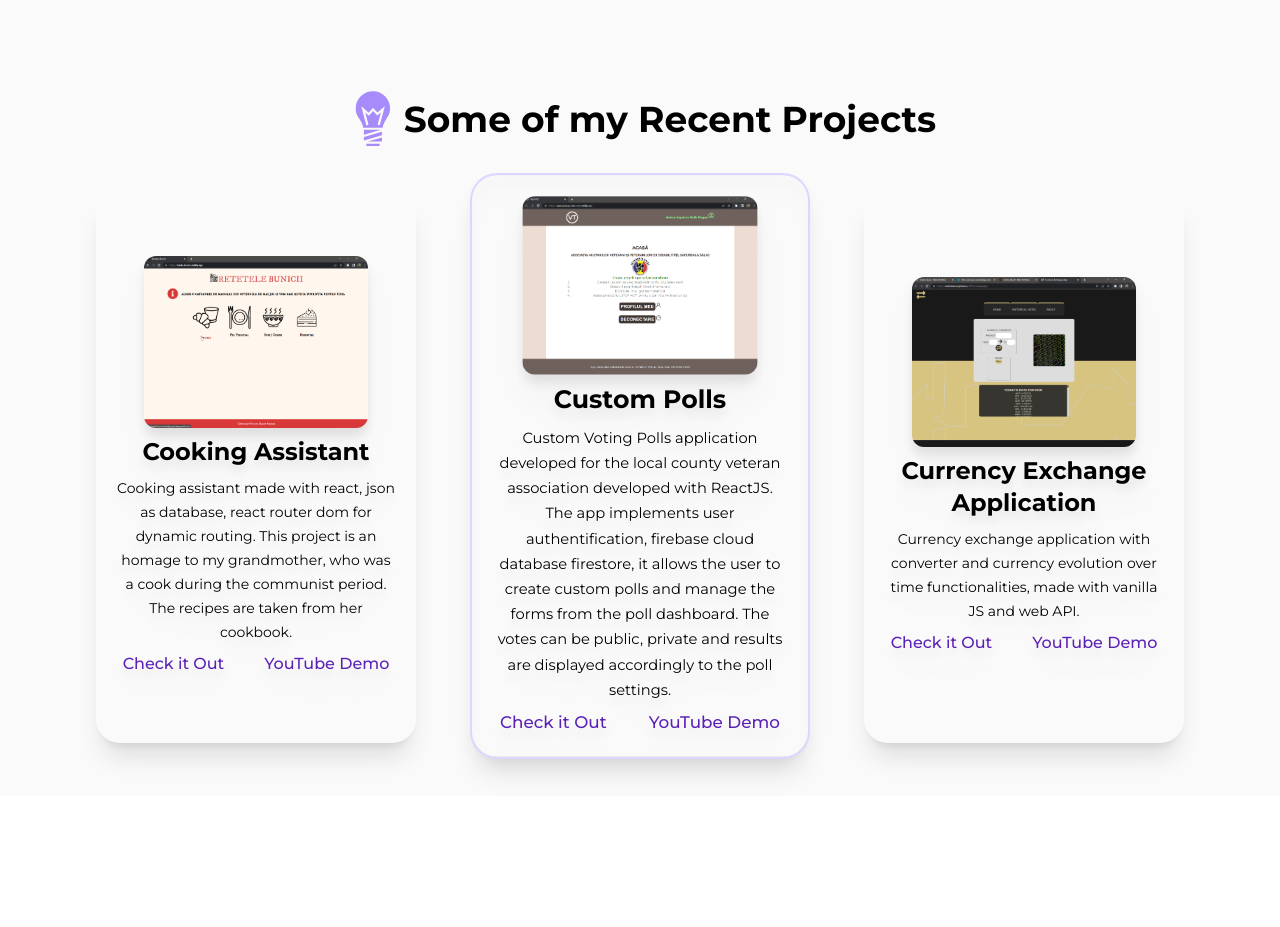
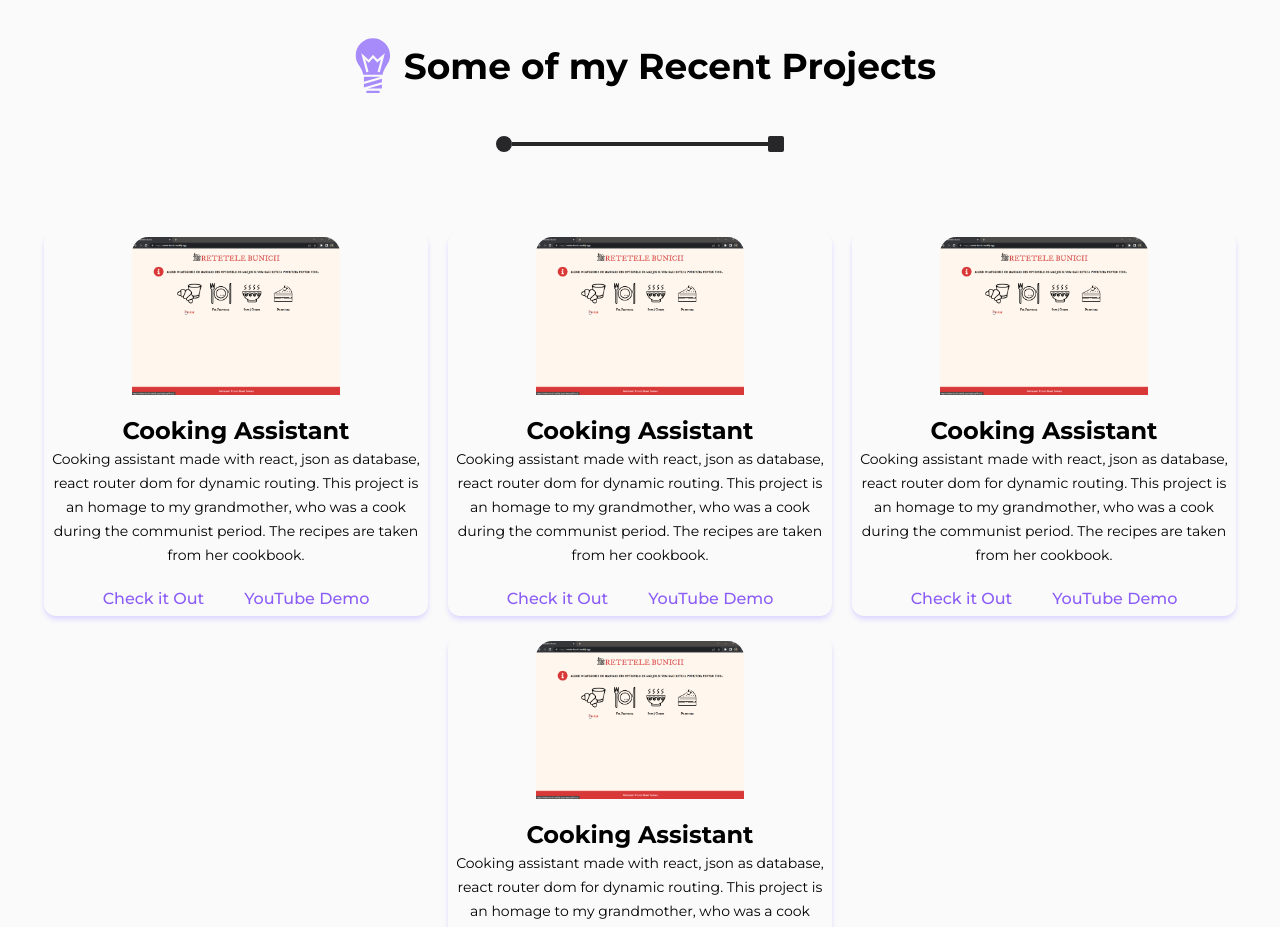
Before and after one commit to andreiBarut/minimalist-web-portfolio, a React (Vite) app: page / in a window 1280 px wide. Shown: the part 1860-2787 px from the top of the page. Before the commit the page ends 2696 px from the top, so only its background shows below. Built offline with nearby package versions, Linux system fonts and the light colour scheme; a web font is replaced by a local one.

Commit message:
refactored projects section

```diff
--- a/src/components/Navbar.jsx
+++ b/src/components/Navbar.jsx
@@ -8,9 +8,11 @@ const Navbar = () => {
 	const [menuPosition, setMenuPosition] = useState("translateX(200%)");
 	const [skew, setSkew] = useState("skew(0deg");
 	const [menuColor, setMenuColor] = useState("black");
+
+	//MOBILE NAV COMPONENT
 	const mobileNav = (
 		<div
-			className="z-40 fixed right-0 bg-violet-500 h-full w-1/2 lg:hidden"
+			className="z-40 fixed right-0 filter backdrop-blur-2xl bg-violet-500 h-full w-1/2 lg:hidden"
 			style={{
 				transform: `${menuPosition}`,
 				transitionProperty: "all",
@@ -43,7 +45,7 @@ const Navbar = () => {
 		</div>
 	);
 
-	const handleClick = (e) => {
+	const handleClick = () => {
 		if (isClicked === false) {
 			setIsClicked(true);
 			setMenuPosition("translateX(0%)");
--- a/src/pages/About.jsx
+++ b/src/pages/About.jsx
@@ -2,11 +2,11 @@ import aboutPicture from "../assets/about-picture-removebg.png";
 import { RiFileInfoFill } from "react-icons/ri";
 const About = () => {
 	return (
-		<div className="about-container flex flex-col-reverse items-center md:flex-row justify-center h-screen  p-0  lg:p-52 gap-10 md:gap-20 lg:gap-32 relative mb-32">
+		<div className="about-container flex flex-col-reverse items-center md:flex-row justify-center h-screen  p-0  lg:p-0 xl:p-20 gap-10 md:gap-10 lg:gap-0 xl:gap-20 relative mb-32">
 			<section className="w-full md:w-1/2 flex justify-center flex-col text-sm items-center">
 				<img
 					src={aboutPicture}
-					className="hidden lg:block sm:w-52 md:w-72 lg:w-96"
+					className="hidden xl:block sm:w-52 md:w-72 lg:w-96"
 					alt="about photo"
 				/>
 				{/* <p className="font-bold ">Skills</p> */}
--- a/src/pages/Projects.jsx
+++ b/src/pages/Projects.jsx
@@ -5,91 +5,124 @@ import { GiLightBulb } from "react-icons/gi";
 
 const Projects = () => {
 	return (
-		<div className="projects-container h-max lg:h-screen flex flex-col justify-center items-center mb-10">
+		<div className="projects-container h-max flex flex-col justify-center items-center mb-10">
 			<h1 className="text-4xl font-bold p-10 flex justify-center items-center">
 				<GiLightBulb className="text-6xl text-violet-400 animate-pulse" />
 				Some of my Recent Projects{" "}
 			</h1>
-			<section className="flex justify-center gap-10 lg:gap-16 flex-wrap flex-col lg:flex-row">
-				<article className="flex flex-col justify-center items-center gap-2 w-96 lg:w-1/4 p-5 drop-shadow-xl shadow-xl border-zinc-300 rounded-3xl">
+			<div className="hidden lg:flex items-center md:flex mb-20">
+				<div className="w-4 h-4 rounded-full bg-zinc-800"></div>
+				<div className="w-64 h-1 bg-zinc-800"></div>
+				<div className="w-4 h-4 rounded-sm bg-zinc-800"></div>
+			</div>
+			<section className=" flex flex-row flex-wrap justify-center items-center gap-5">
+				<article className="w-96  shadow-md shadow-violet-200 flex text-center flex-col justify-center items-center rounded-xl h-96">
 					<img
 						src={grandmasRecipes}
-						className=" rounded-xl w-56"
+						className="rounded-t-2xl w-52 "
 						alt="project image"
 					/>
-					<h2 className=" text-2xl font-bold text-center">Cooking Assistant</h2>
+					<h2 className=" text-2xl font-bold text-center mt-5">Cooking Assistant</h2>
 
 					<p className="flex flex-wrap text-sm mx-auto text-center leading-6 ">
 						Cooking assistant made with react, json as database, react router dom for
 						dynamic routing. This project is an homage to my grandmother, who was a
 						cook during the communist period. The recipes are taken from her cookbook.
 					</p>
-					<div className="flex flex-row gap-10">
+					<div className="flex flex-row gap-10 justify-center mt-5">
 						<a
 							href="/"
-							className="hover:scale-125  text-violet-800 font-medium transition-all"
+							className="hover:scale-125  text-violet-500 font-medium transition-all"
 						>
 							Check it Out
 						</a>
 						<a
 							href="/"
-							className="hover:scale-125 text-violet-800 font-medium  transition-all"
+							className="hover:scale-125 text-violet-500 font-medium  transition-all"
 						>
 							YouTube Demo
 						</a>
 					</div>
 				</article>
-				<article className="flex flex-col transform scale-105 justify-center items-center ring-2 ring-violet-200 gap-2 w-96 lg:w-1/4 p-5 drop-shadow-xl shadow-xl border-zinc-300 rounded-3xl">
-					<img src={voteVTO} className=" rounded-xl w-56" alt="project image" />
-					<h2 className=" text-2xl font-bold text-center">Custom Polls</h2>
+				<article className="w-96  shadow-md shadow-violet-200 flex text-center flex-col justify-center items-center rounded-xl    h-96">
+					<img
+						src={grandmasRecipes}
+						className="rounded-t-2xl w-52 "
+						alt="project image"
+					/>
+					<h2 className=" text-2xl font-bold text-center mt-5">Cooking Assistant</h2>
 
 					<p className="flex flex-wrap text-sm mx-auto text-center leading-6 ">
-						Custom Voting Polls application developed for the local county veteran
-						association developed with ReactJS. The app implements user
-						authentification, firebase cloud database firestore, it allows the user to
-						create custom polls and manage the forms from the poll dashboard. The
-						votes can be public, private and results are displayed accordingly to the
-						poll settings.
+						Cooking assistant made with react, json as database, react router dom for
+						dynamic routing. This project is an homage to my grandmother, who was a
+						cook during the communist period. The recipes are taken from her cookbook.
 					</p>
-					<div className="flex flex-row gap-10">
+					<div className="flex flex-row gap-10 justify-center mt-5">
 						<a
 							href="/"
-							className="hover:scale-125  text-violet-800 font-medium transition-all"
+							className="hover:scale-125  text-violet-500 font-medium transition-all"
 						>
 							Check it Out
 						</a>
 						<a
 							href="/"
-							className="hover:scale-125 text-violet-800 font-medium  transition-all"
+							className="hover:scale-125 text-violet-500 font-medium  transition-all"
 						>
 							YouTube Demo
 						</a>
 					</div>
 				</article>
-				<article className="flex flex-col justify-center items-center gap-2 w-96 lg:w-1/4 p-5 drop-shadow-xl shadow-xl border-zinc-300 rounded-3xl">
+				<article className="w-96  shadow-md shadow-violet-200 flex text-center flex-col justify-center items-center rounded-xl    h-96">
 					<img
-						src={currencyExchange}
-						className=" rounded-xl w-56"
+						src={grandmasRecipes}
+						className="rounded-t-2xl w-52 "
 						alt="project image"
 					/>
-					<h2 className=" text-2xl font-bold text-center">
-						Currency Exchange Application
-					</h2>
+					<h2 className=" text-2xl font-bold text-center mt-5">Cooking Assistant</h2>
 
 					<p className="flex flex-wrap text-sm mx-auto text-center leading-6 ">
-						Currency exchange application with converter and currency evolution over
-						time functionalities, made with vanilla JS and web API.
+						Cooking assistant made with react, json as database, react router dom for
+						dynamic routing. This project is an homage to my grandmother, who was a
+						cook during the communist period. The recipes are taken from her cookbook.
 					</p>
-					<div className="flex flex-row gap-10">
+					<div className="flex flex-row gap-10 justify-center mt-5">
 						<a
 							href="/"
-							className="hover:scale-125  text-violet-800 font-medium transition-all"
+							className="hover:scale-125  text-violet-500 font-medium transition-all"
 						>
 							Check it Out
 						</a>
 						<a
 							href="/"
-							className="hover:scale-125 text-violet-800 font-medium  transition-all"
+							className="hover:scale-125 text-violet-500 font-medium  transition-all"
+						>
+							YouTube Demo
+						</a>
+					</div>
+				</article>
+				<article className="w-96  shadow-md shadow-violet-200 flex text-center flex-col justify-center items-center rounded-xl    h-96">
+					<img
+						src={grandmasRecipes}
+						className="rounded-t-2xl w-52 "
+						alt="project image"
+					/>
+					<h2 className=" text-2xl font-bold text-center mt-5">Cooking Assistant</h2>
+
+					<p className="flex flex-wrap text-sm mx-auto text-center leading-6 ">
+						Cooking assistant made with react, json as database, react router dom for
+						dynamic routing. This project is an homage to my grandmother, who was a
+						cook during the communist period. The recipes are taken from her cookbook.
+					</p>
+					<div className="flex flex-row gap-10 justify-center mt-5">
+						<a
+							href="/"
+							className="hover:scale-125  text-violet-500 font-medium transition-all"
+						>
+							Check it Out
+						</a>
+						<a
+							href="/"
+							className="hover:scale-125 text-violet-500 font-medium  transition-all"
 						>
 							YouTube Demo
 						</a>
--- a/tailwind.config.cjs
+++ b/tailwind.config.cjs
@@ -2,7 +2,14 @@
 module.exports = {
 	content: ["./index.html", "./src/**/*.{js,ts,jsx,tsx}"],
 	theme: {
-		extend: {},
+		extend: {
+			width: {
+				"40viewW": "40vw",
+			},
+			height: {
+				"90viewH": "90vh",
+			},
+		},
 		fontFamily: {
 			sans: ["'Montserrat', sans-serif"],
 		},
```
